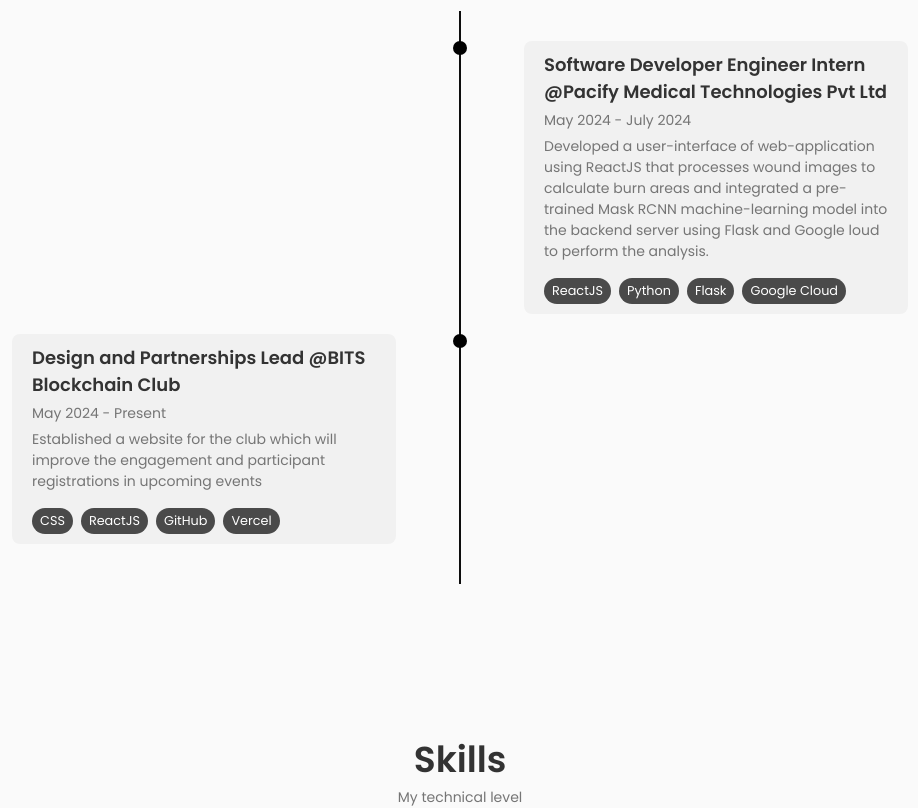
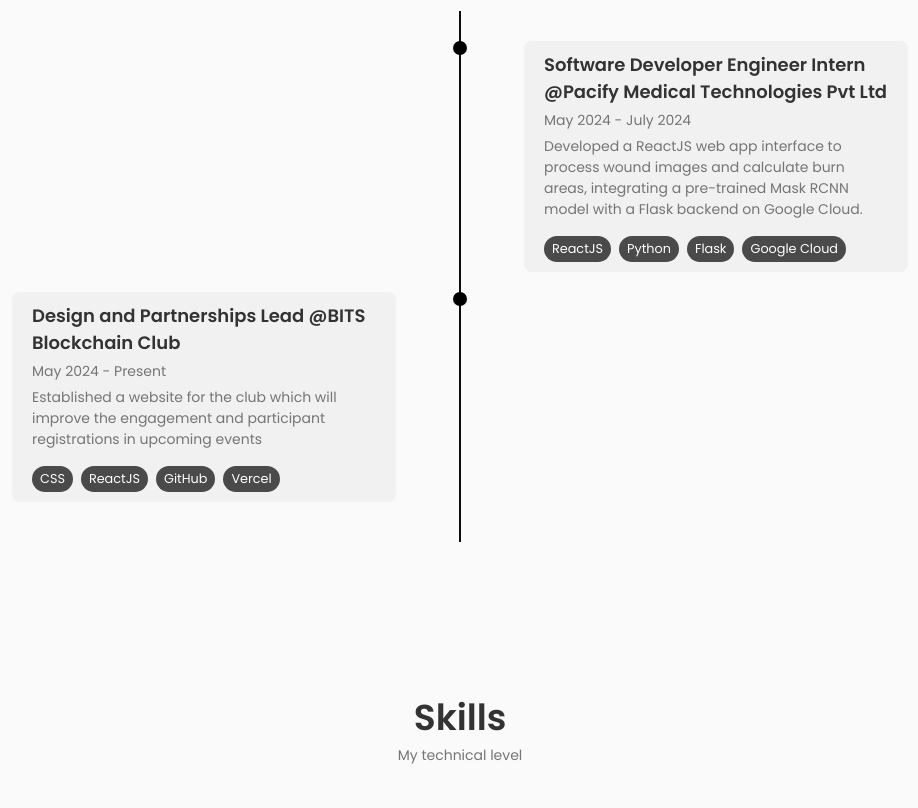
Before and after one commit to pranayjalan254/Portfolio-Website, a React (Vite) app in the folder portfolio-website/: page / in a window 1280 px wide. Shown: the part 1520-2328 px from the top of the page, without its empty margins (180-1098 px from the left). Built offline with nearby package versions, Linux system fonts and the light colour scheme.

Commit message:
last for today

```diff
--- a/portfolio-website/src/components/experience/Experience.jsx
+++ b/portfolio-website/src/components/experience/Experience.jsx
@@ -16,7 +16,7 @@
       company: "Pacify Medical Technologies Pvt Ltd",
       date: "May 2024 - July 2024",
       description:
-        "Developed a user-interface of web-application using ReactJS that processes wound images to calculate burn areas and integrated a pre-trained Mask RCNN machine-learning model into the backend server using Flask and Google loud to perform the analysis.",
+        "Developed a ReactJS web app interface to process wound images and calculate burn areas, integrating a pre-trained Mask RCNN model with a Flask backend on Google Cloud.",
       skills: ["ReactJS", "Python", "Flask", "Google Cloud"],
     },
     {
```
